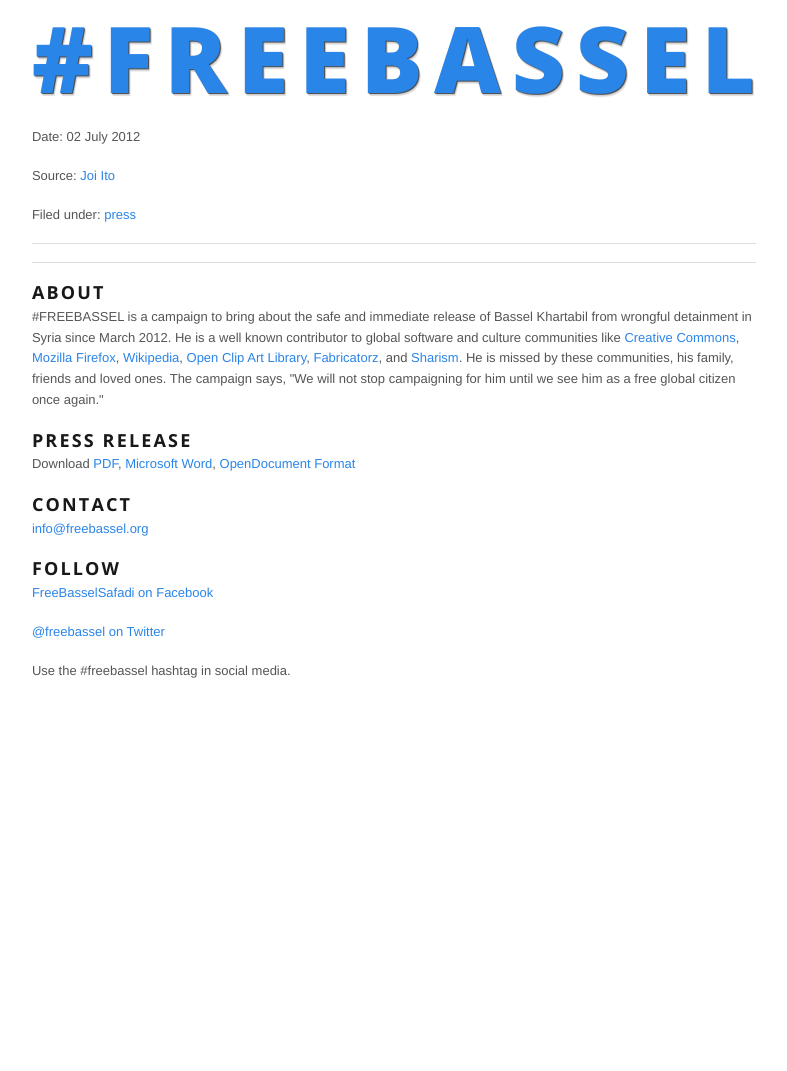
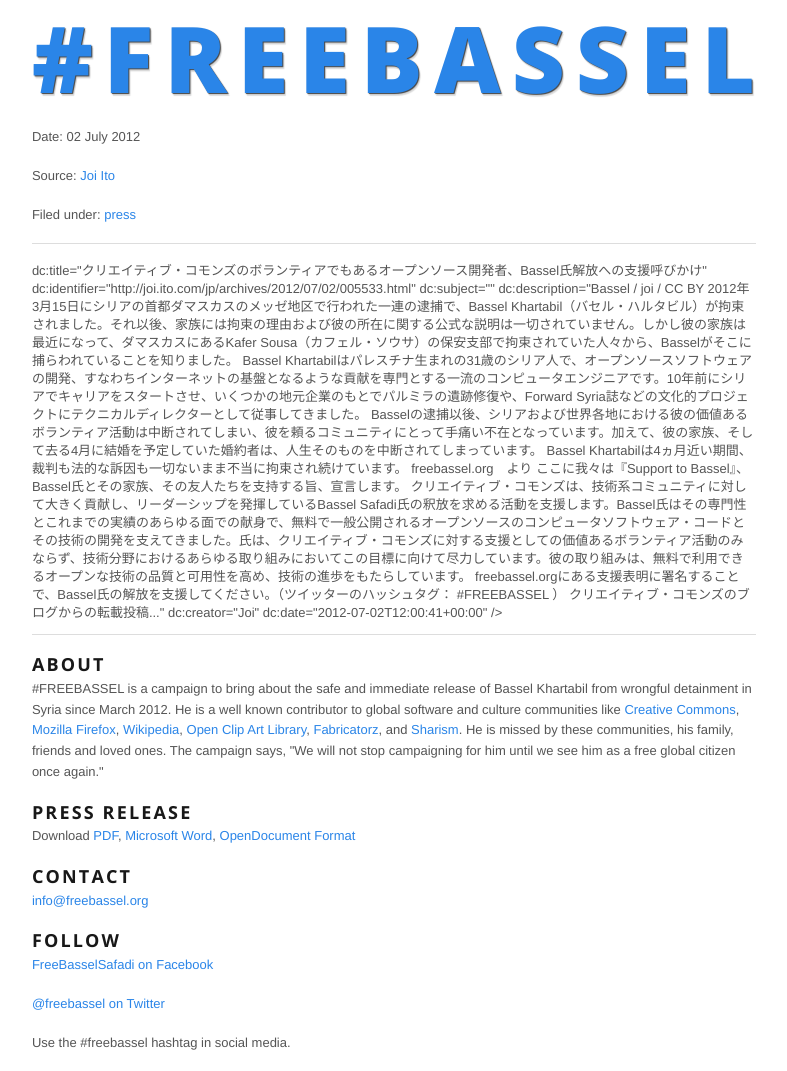
Before and after one commit to BjornW/freebassel, a Jekyll site: the page built from _posts/2012-07-02-joiito.html, in a window 1280 px wide. Shown: the whole page, without its empty margins (246-1033 px from the left). Built offline with Jekyll 4.4.1, drawn with Linux system fonts in a browser that asks for light colours; before the commit the page ends 900 px from its top, so only the background shows below that.

Commit message:
Update master

```diff
--- a/_posts/2012-07-02-joiito.html
+++ b/_posts/2012-07-02-joiito.html
@@ -5,3 +5,11 @@
 link: http://joi.ito.com/jp/archives/2012/07/02/005533.html
 categories: [ press ]
 ---
+
+
+  dc:title="クリエイティブ・コモンズのボランティアでもあるオープンソース開発者、Bassel氏解放への支援呼びかけ"
+    dc:identifier="http://joi.ito.com/jp/archives/2012/07/02/005533.html"
+    dc:subject=""
+    dc:description="Bassel / joi / CC BY 2012年3月15日にシリアの首都ダマスカスのメッゼ地区で行われた一連の逮捕で、Bassel Khartabil（バセル・ハルタビル）が拘束されました。それ以後、家族には拘束の理由および彼の所在に関する公式な説明は一切されていません。しかし彼の家族は最近になって、ダマスカスにあるKafer Sousa（カフェル・ソウサ）の保安支部で拘束されていた人々から、Basselがそこに捕らわれていることを知りました。 Bassel Khartabilはパレスチナ生まれの31歳のシリア人で、オープンソースソフトウェアの開発、すなわちインターネットの基盤となるような貢献を専門とする一流のコンピュータエンジニアです。10年前にシリアでキャリアをスタートさせ、いくつかの地元企業のもとでパルミラの遺跡修復や、Forward Syria誌などの文化的プロジェクトにテクニカルディレクターとして従事してきました。 Basselの逮捕以後、シリアおよび世界各地における彼の価値あるボランティア活動は中断されてしまい、彼を頼るコミュニティにとって手痛い不在となっています。加えて、彼の家族、そして去る4月に結婚を予定していた婚約者は、人生そのものを中断されてしまっています。 Bassel Khartabilは4ヵ月近い期間、裁判も法的な訴因も一切ないまま不当に拘束され続けています。 freebassel.org　より ここに我々は『Support to Bassel』、Bassel氏とその家族、その友人たちを支持する旨、宣言します。 クリエイティブ・コモンズは、技術系コミュニティに対して大きく貢献し、リーダーシップを発揮しているBassel Safadi氏の釈放を求める活動を支援します。Bassel氏はその専門性とこれまでの実績のあらゆる面での献身で、無料で一般公開されるオープンソースのコンピュータソフトウェア・コードとその技術の開発を支えてきました。氏は、クリエイティブ・コモンズに対する支援としての価値あるボランティア活動のみならず、技術分野におけるあらゆる取り組みにおいてこの目標に向けて尽力しています。彼の取り組みは、無料で利用できるオープンな技術の品質と可用性を高め、技術の進歩をもたらしています。 freebassel.orgにある支援表明に署名することで、Bassel氏の解放を支援してください。（ツイッターのハッシュタグ： #FREEBASSEL ） クリエイティブ・コモンズのブログからの転載投稿..."
+    dc:creator="Joi"
+    dc:date="2012-07-02T12:00:41+00:00" />
```
